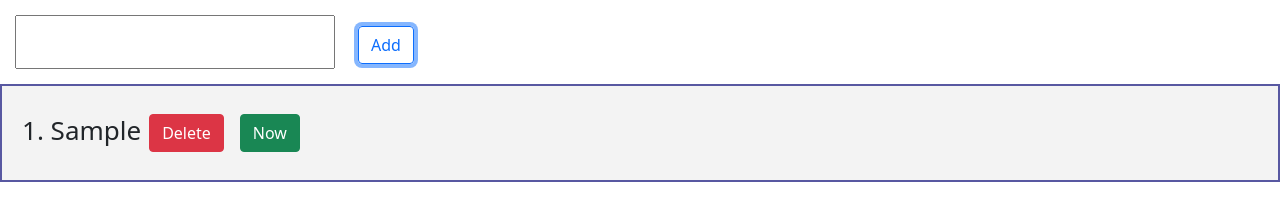
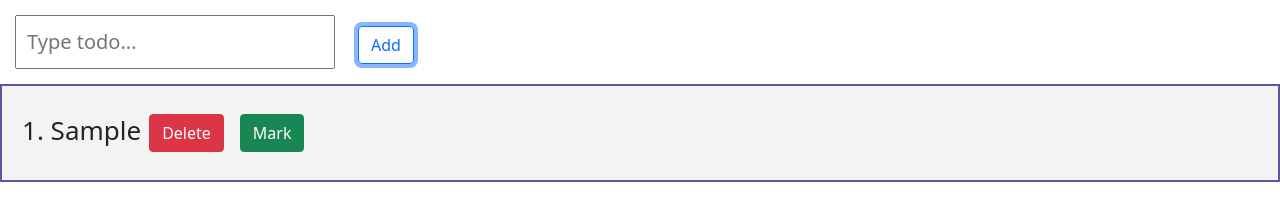
Before and after one commit to alexeypopov183/todo-react-redux, a React (Create React App) app: page / in a window 1280 px wide. Both pictures are taken after typing "Sample" into the empty fields and a click on the button "Add". Shown: the top 202 px of the page. Built offline with nearby package versions, Linux system fonts and the light colour scheme.

Commit message:
feat: add mark todo

```diff
--- a/src/components/Header.jsx
+++ b/src/components/Header.jsx
@@ -22,6 +22,7 @@ const Header = () => {
     <div>
       <form action="" onSubmit={handleSubmit}>
         <input
+          placeholder="Type todo..."
           value={text}
           onChange={handleChange}
           type="text"
--- a/src/components/Main.jsx
+++ b/src/components/Main.jsx
@@ -9,8 +9,9 @@ const Main = () => {
 
   return (
     <div className="todo">
+
       { todo.map((el, index) => (
-        <TodoItem el={el} index={index}/>
+        <TodoItem mark={el.mark ? 'bold' : 'inherit'} el={el} index={index}/>
       ))}
     </div>
   );
--- a/src/components/TodoItem.jsx
+++ b/src/components/TodoItem.jsx
@@ -3,7 +3,7 @@ import Button from "./Button";
 import {useDispatch} from "react-redux";
 import {deleteTodo, markTodo} from "../redux/actions/action";
 
-const TodoItem = ({el, index}) => {
+const TodoItem = ({el, index, mark}) => {
   const dispatch = useDispatch();
 
   const handleDeleteItem = (id) => {
@@ -15,11 +15,12 @@ const TodoItem = ({el, index}) => {
   }
   return (
     <div
+      style={{fontWeight: mark}}
       key={`${el.id}_${el.text}`}
       className="todo__item">
       {index + 1}. {el.text}
       <Button onClick={() => handleDeleteItem(el.id)} styles="btn-danger">Delete</Button>
-      <Button onClick={() => handleMarkItem(el.id)} styles="btn-success">Now</Button>
+      <Button onClick={() => handleMarkItem(el.id)} styles="btn-success">Mark</Button>
     </div>
   );
 };
```
